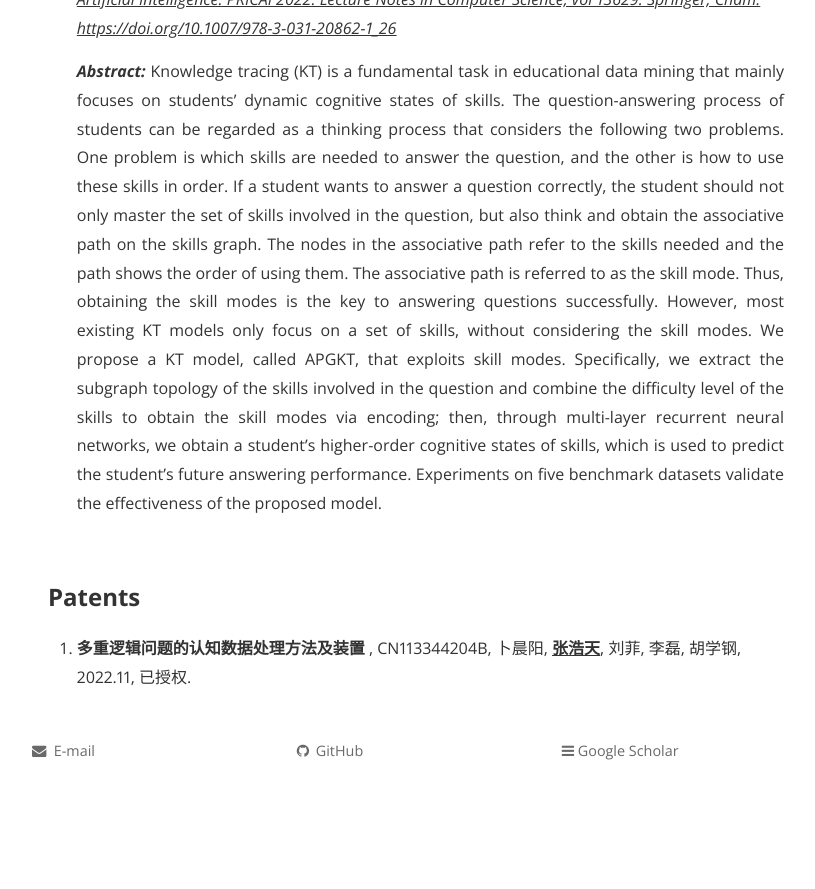
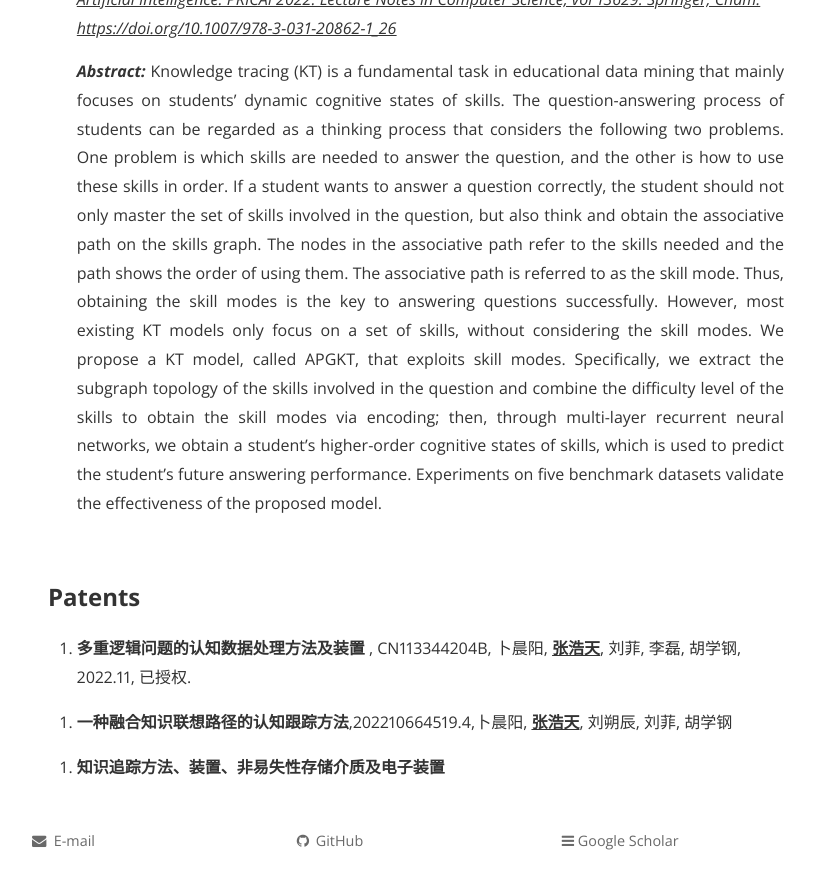
Before and after one commit to sosweetzhang/sosweetzhang.github.io, a Jekyll site: the page built from research.html, in a window 1280 px wide and 900 px high, scrolled down 965 px. Shown: the top 889 px of the window, without its empty margins (224-1039 px from the left). Built offline with Jekyll 4.4.1, drawn with Linux system fonts in a browser that asks for light colours; nearby versions of some CDN libraries; comment, search, counter and statistics services are not loaded; a style sheet for code colours, icons or effects is not loaded; before the commit the page ends 1776 px from its top, so only the background shows below that.

Commit message:
Update research.html

```diff
--- a/research.html
+++ b/research.html
@@ -15,3 +15,5 @@ permalink: /research/
 
 <font size="+2"><strong> Patents</strong></font><br>
 <ol><li><strong> 多重逻辑问题的认知数据处理方法及装置 </strong>, CN113344204B, 卜晨阳, <u><b>张浩天</b></u>, 刘菲, 李磊, 胡学钢, 2022.11, 已授权.</li></ol>
+<ol><li><strong> 一种融合知识联想路径的认知跟踪方法</strong>,202210664519.4,卜晨阳, <u><b>张浩天</b></u>, 刘朔辰, 刘菲, 胡学钢</li></ol>
+<ol><li><strong> 知识追踪方法、装置、非易失性存储介质及电子装置</strong></li></ol>
```
